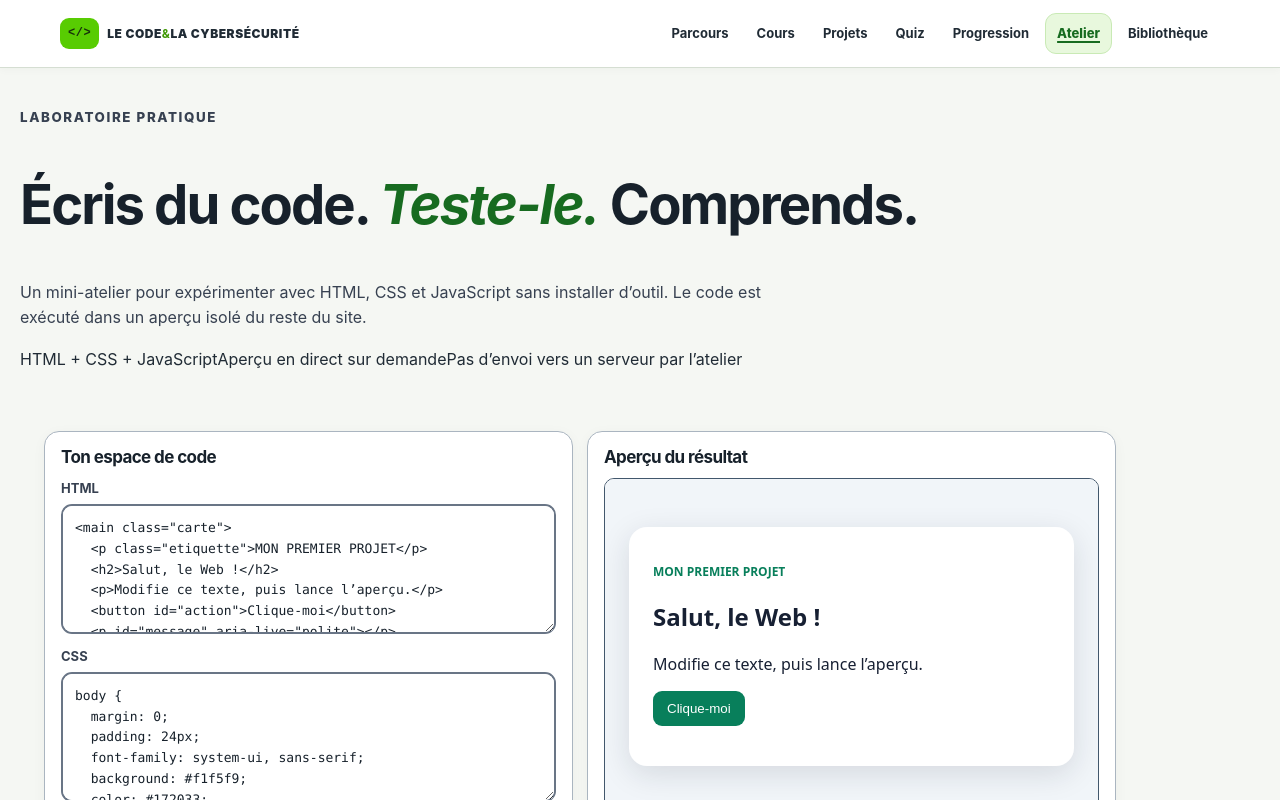
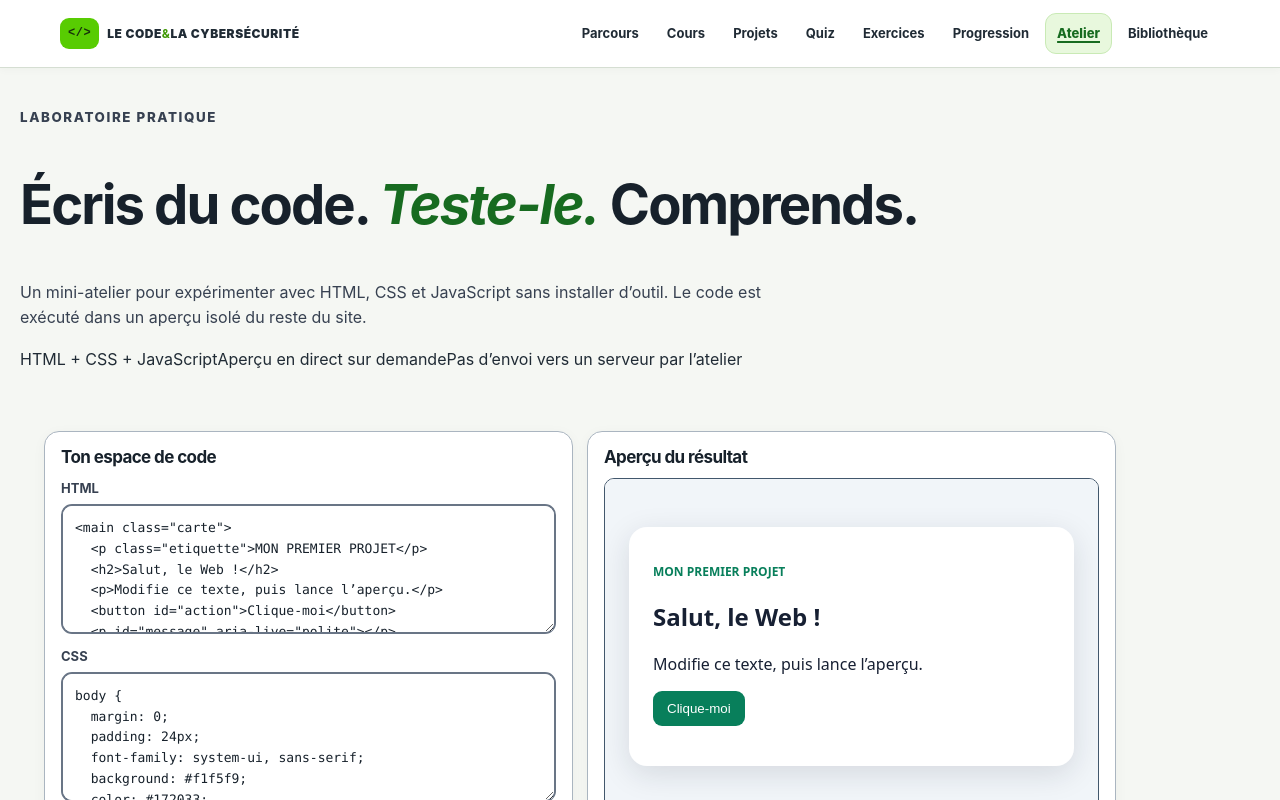
Before and after one commit to ethangalea1000-svg/Le-code-et-la-cybersecurite-de-A-a-Z, a plain HTML site: page atelier.html in a window 1280 px wide. Shown: the top 800 px of the page. Drawn offline with Linux system fonts and the light colour scheme.

Commit message:
Uniformiser la navigation avec le lien Exercices

```diff
--- a/atelier.html
+++ b/atelier.html
@@ -17,7 +17,7 @@
 </style>
 </head>
 <body>
-<header><a class="brand" href="index.html"><span>&lt;/&gt;</span> LE CODE <b>&amp;</b> LA CYBERSÉCURITÉ</a><button id="menuBtn" type="button" aria-label="Ouvrir le menu">☰</button><nav id="nav" aria-label="Navigation principale"><a href="parcours.html">Parcours</a><a href="cours.html">Cours</a><a href="projets.html">Projets</a><a href="quiz.html">Quiz</a><a href="progression.html">Progression</a><a href="atelier.html" aria-current="page">Atelier</a><a href="bibliotheque.html">Bibliothèque</a></nav></header>
+<header><a class="brand" href="index.html"><span>&lt;/&gt;</span> LE CODE <b>&amp;</b> LA CYBERSÉCURITÉ</a><button id="menuBtn" type="button" aria-label="Ouvrir le menu">☰</button><nav id="nav" aria-label="Navigation principale"><a href="parcours.html">Parcours</a><a href="cours.html">Cours</a><a href="projets.html">Projets</a><a href="quiz.html">Quiz</a><a href="exercices.html">Exercices</a><a href="progression.html">Progression</a><a href="atelier.html" aria-current="page">Atelier</a><a href="bibliotheque.html">Bibliothèque</a></nav></header>
 <a class="skip-link" href="#mainContent">Aller directement au contenu</a>
 <main id="mainContent">
 <section class="section atelier-hero"><small>LABORATOIRE PRATIQUE</small><h1>Écris du code. <em>Teste-le.</em> Comprends.</h1><p>Un mini-atelier pour expérimenter avec HTML, CSS et JavaScript sans installer d’outil. Le code est exécuté dans un aperçu isolé du reste du site.</p><div class="library-meta"><span>HTML + CSS + JavaScript</span><span>Aperçu en direct sur demande</span><span>Pas d’envoi vers un serveur par l’atelier</span></div></section>
```
